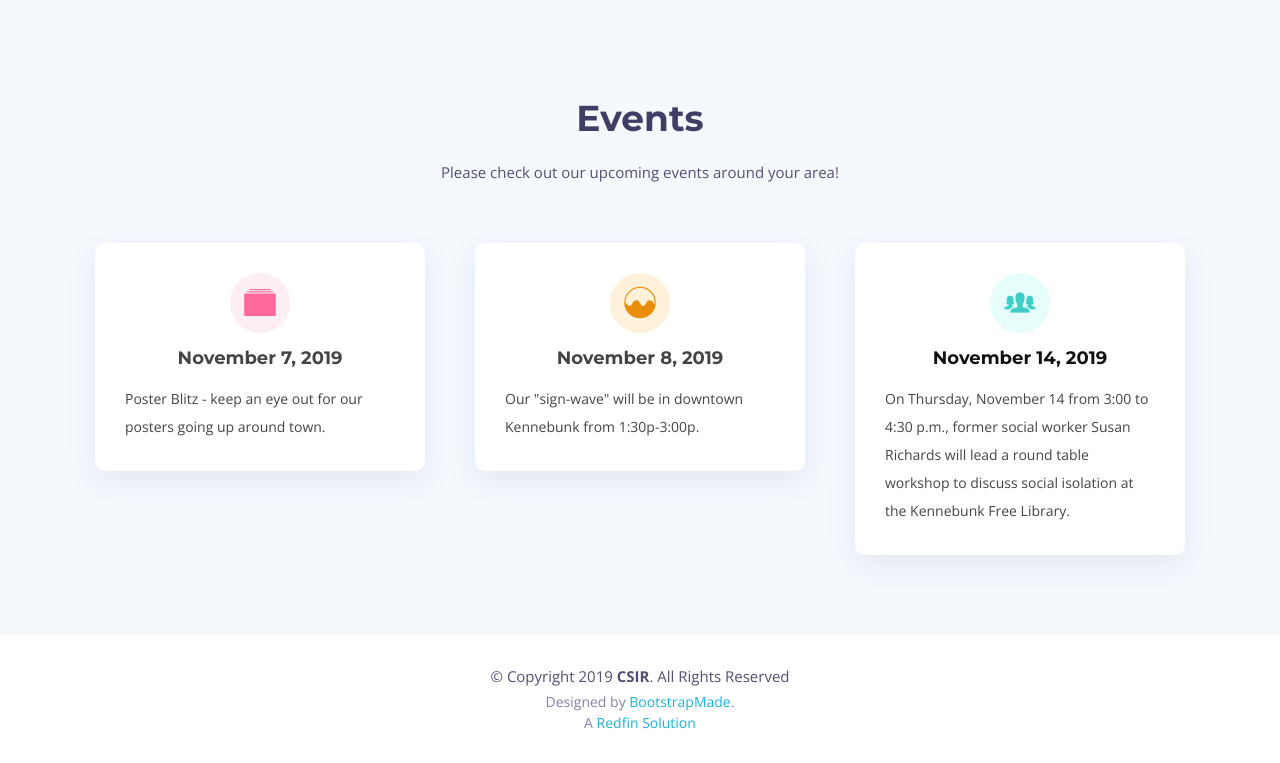
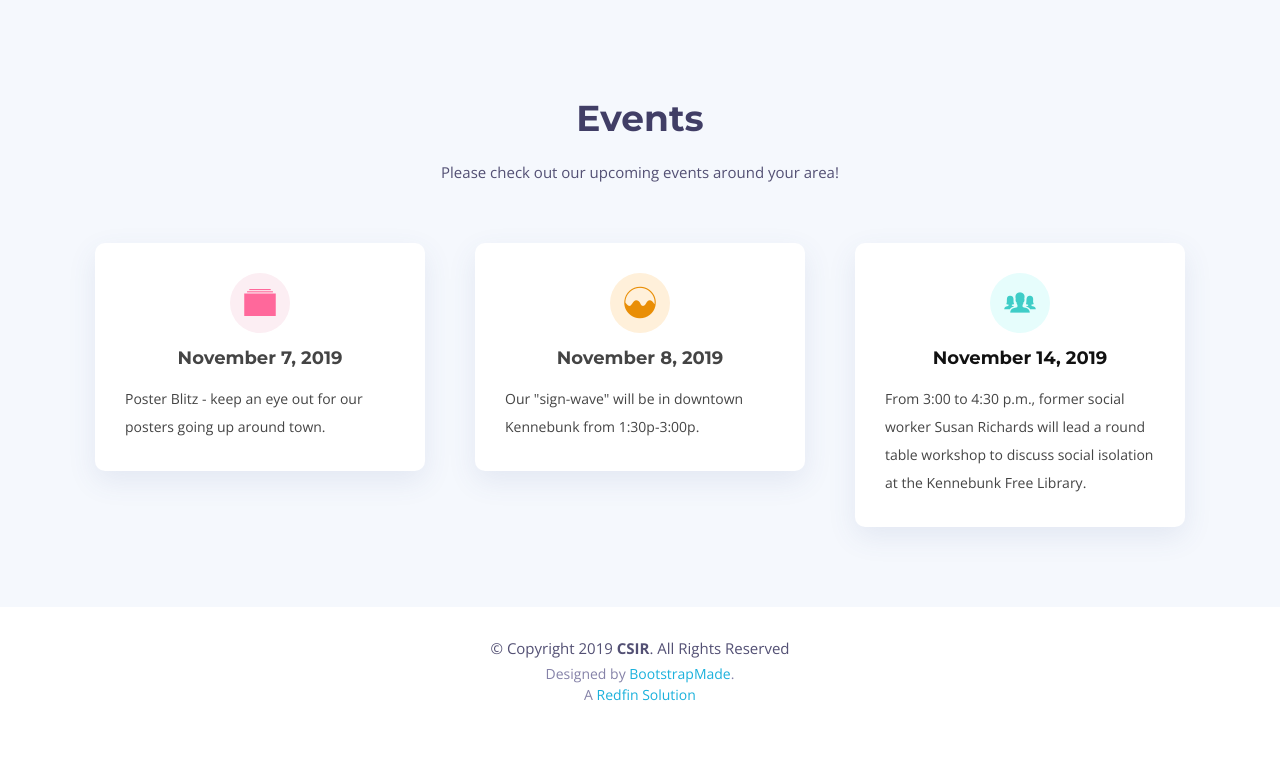
Before and after one commit to chrisfromredfin/csir, a plain HTML site: page index.html in a window 1280 px wide. Shown: the part 2052-2815 px from the top of the page. After the commit the page ends 2787 px from the top, so only its background shows below. Drawn offline with nearby package versions, Linux system fonts and the light colour scheme; files whose address does not match are found by name.

```diff
--- a/index.html
+++ b/index.html
@@ -225,7 +225,7 @@
                 <h4 class="title">
                   <a href="https://kennebunklibrary.org/ckfinder/userfiles/files/November%202019%20Newsletter.pdf">November 14, 2019</a>
                 </h4>
-                <p class="description">On Thursday, November 14 from 3:00 to 4:30 p.m.,
+                <p class="description">From 3:00 to 4:30 p.m.,
                   former social worker Susan Richards will lead a
                   round table workshop to discuss social isolation at the Kennebunk Free Library.</p>
               </div>
```
